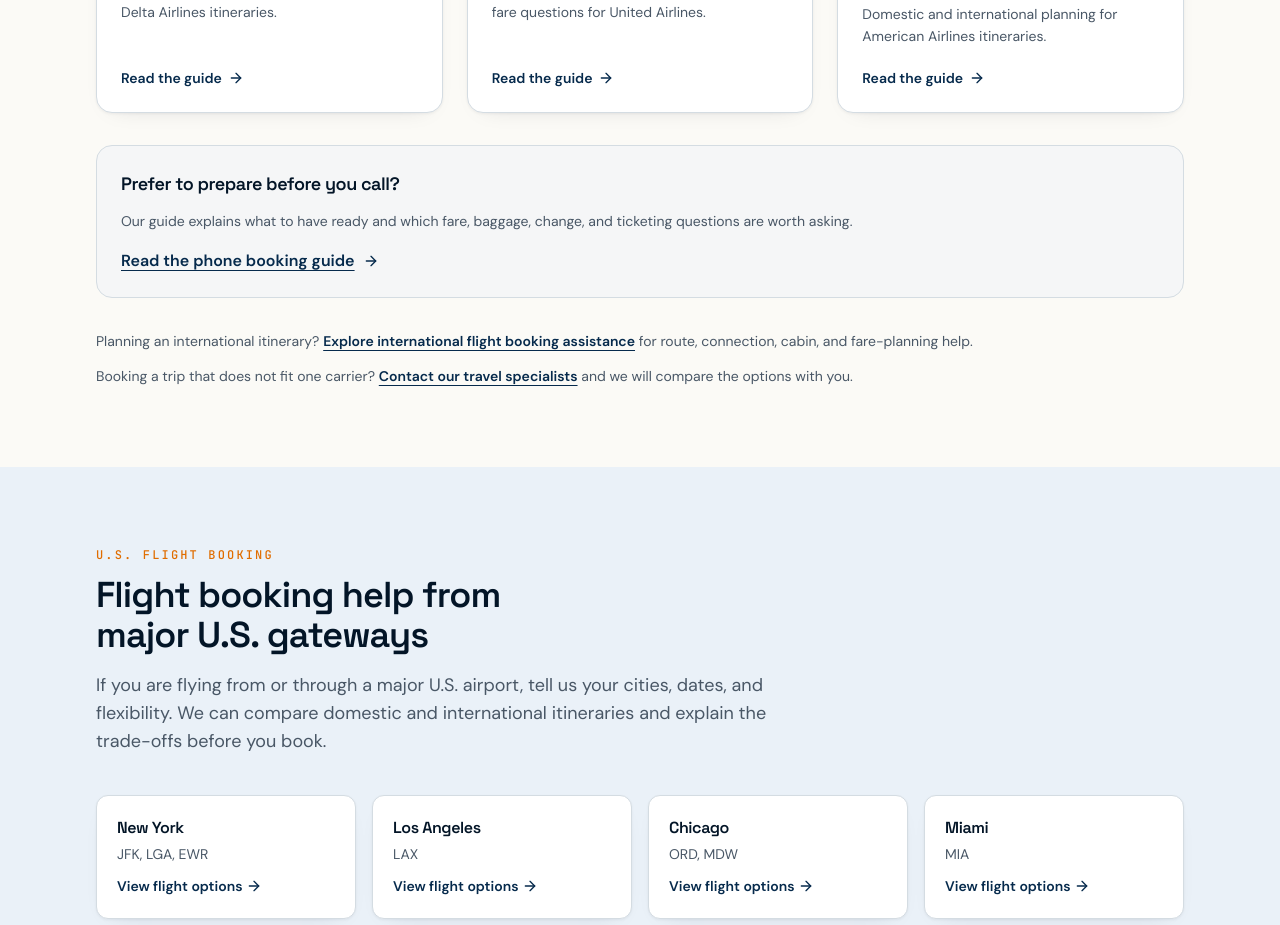
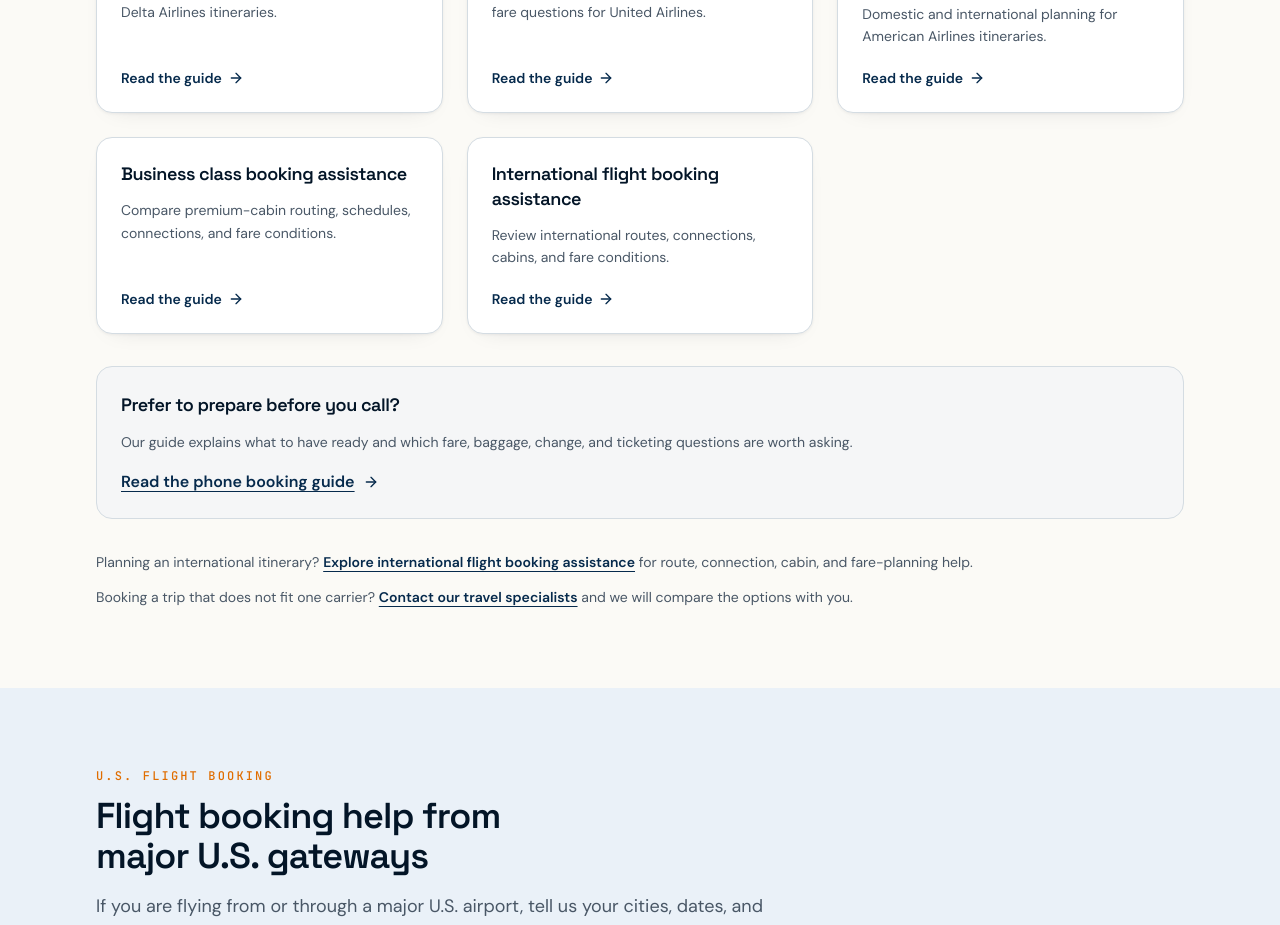
Before and after one commit to gauravpabbun1989-spec/td-2-2026, a React (Vite) app in the folder src/frontend/: page /flight-booking in a window 1280 px wide. Shown: the part 4340-5265 px from the top of the page. Built offline with nearby package versions, Linux system fonts and the light colour scheme; what @caffeineai/core-infrastructure, @icp-sdk/core would draw is missing.

Commit message:
SEO: strengthen high-intent booking internal links

```diff
--- a/src/frontend/src/pages/FlightBookingPage.tsx
+++ b/src/frontend/src/pages/FlightBookingPage.tsx
@@ -176,6 +176,18 @@ const AIRLINE_LINKS = [
     label: "American Airlines booking assistance",
     description:
       "Domestic and international planning for American Airlines itineraries.",
+  },
+  {
+    to: "/business-class-flight-booking",
+    label: "Business class booking assistance",
+    description:
+      "Compare premium-cabin routing, schedules, connections, and fare conditions.",
+  },
+  {
+    to: "/international-flight-booking",
+    label: "International flight booking assistance",
+    description:
+      "Review international routes, connections, cabins, and fare conditions.",
   },
 ] as const;
 
```
